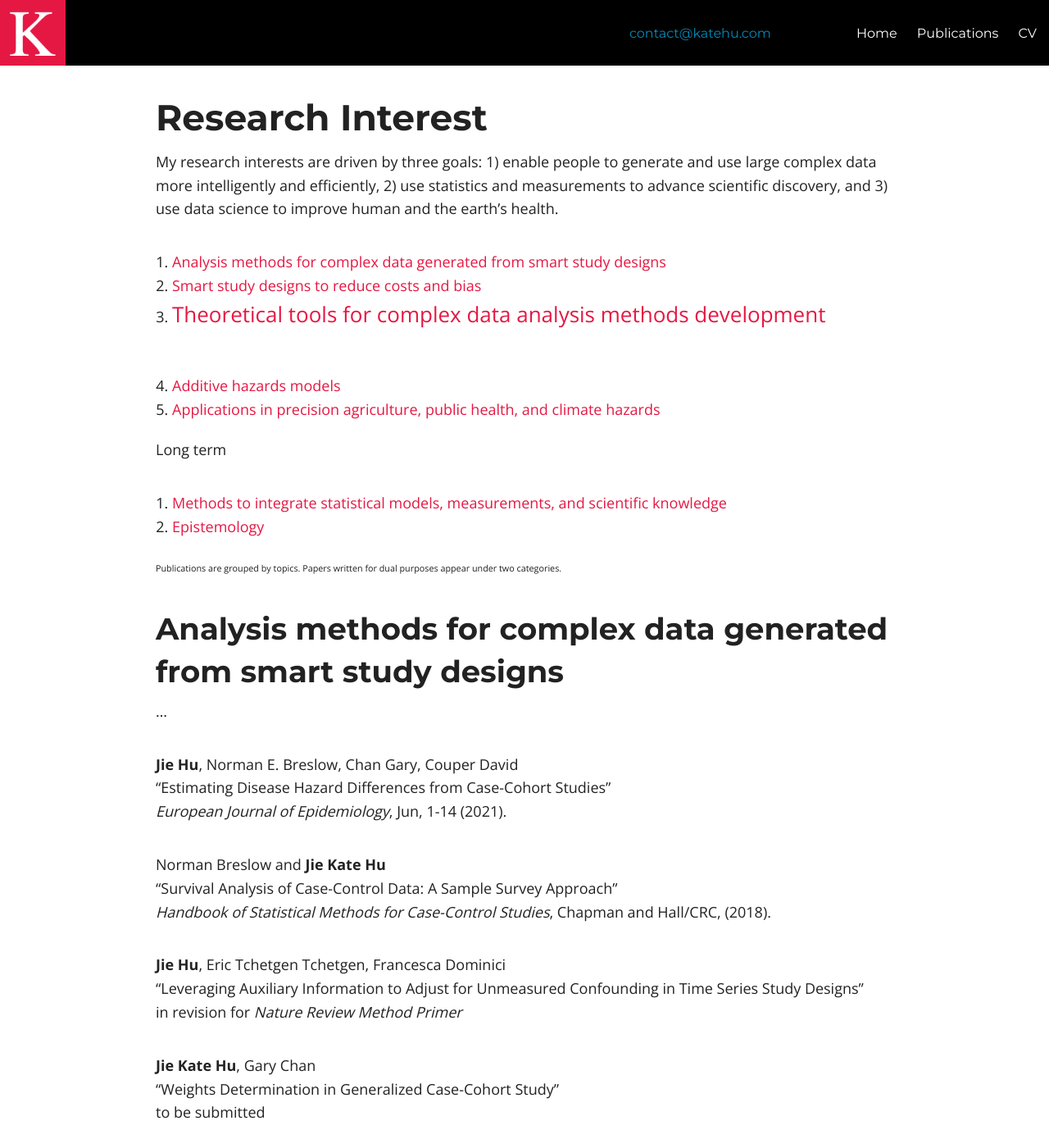
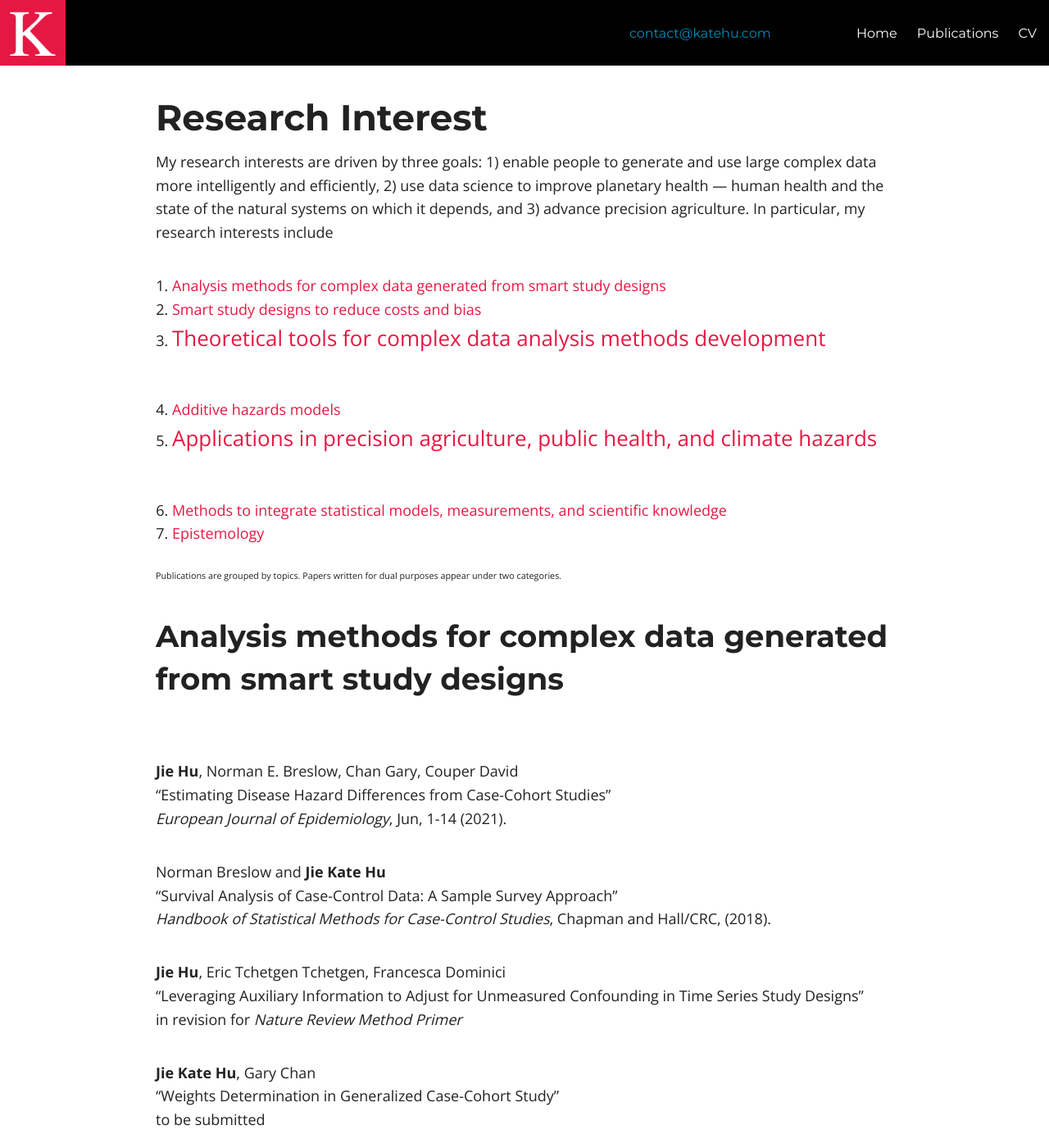
Before and after one commit to katehu/katehu.github.io, a Jekyll site: the page built from publications.md, in a window 1280 px wide and 1400 px high. Shown: the whole window at 82% size. Built offline with Jekyll 4.4.1, drawn with Linux system fonts in a browser that asks for light colours; nearby versions of some CDN libraries; some of the changed text lies outside the part shown.

Commit message:
Update publications.md

```diff
--- a/publications.md
+++ b/publications.md
@@ -6,7 +6,8 @@
 
 # Research Interest
 
-My research interests are driven by three goals: 1) enable people to generate and use large complex data more intelligently and efficiently, 2) use statistics and measurements to advance scientific discovery, and 3) use data science to improve human and the earth’s health.
+My research interests are driven by three goals: 1) enable people to generate and use large complex data more intelligently and efficiently, 2) use data science to improve planetary health --- human health and the state of the natural systems on which it depends, and 3) advance precision agriculture. In particular, my research interests include
+
 1. [Analysis methods for complex data generated from smart study designs](#method)
 2. [Smart study designs to reduce costs and bias](#study-design)
 3. [Theoretical tools for complex data analysis methods development](#theory)
@@ -14,7 +15,7 @@
 4. [Additive hazards models](#model)
 5. [Applications in precision agriculture, public health, and climate hazards](#application)
 
-Long term
+
 7. [Methods to integrate statistical models, measurements, and scientific knowledge](#measurement-model)
 8. [Epistemology](#epistemology)
 
@@ -23,7 +24,7 @@
 
 
 ## Analysis methods for complex data generated from smart study designs<a name="method"></a>
-... <br/>
+<br/>
 
 
 **Jie Hu**, Norman E. Breslow, Chan Gary, Couper David<br/>
@@ -139,5 +140,3 @@
 “Testing Gene-gene Interactions in Genome Wide Association Studies”<br/>
 *Genetic Epidemiology*, 38, 123-134 (2014). <br/>
    <small>  Studied definitions of gene-gene interaction; pointed out the flaws in comparison studies of gene-gene interaction testing methods in literature due to variation in definitions; provided conditions of when these tests were comparable <small>
-
- Meng Lu, **Jie Hu**, translator. Objectivity. By Lorraine Daston and Peter Galison.
```
